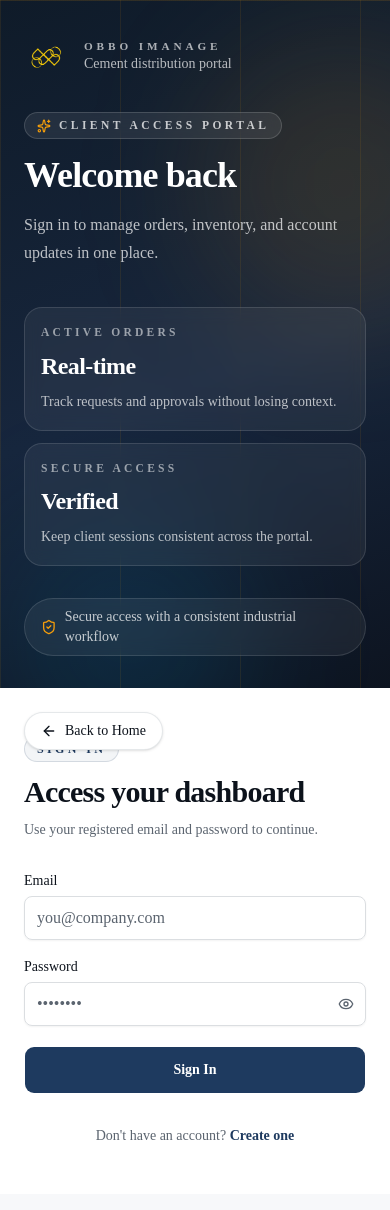
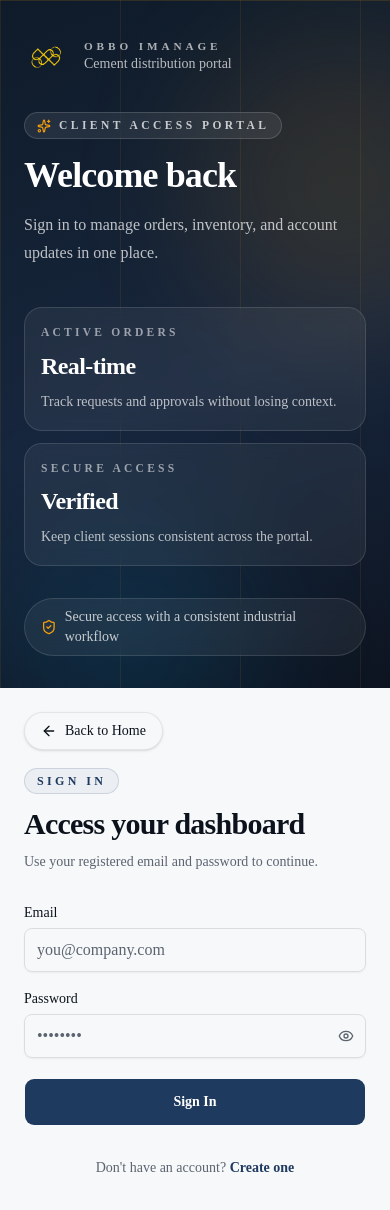
Before and after one commit to J-Akiru5/obbo, a Next.js app: page /login in a window 390 px wide. Shown: the top 1210 px of the page. Built offline with nearby package versions, Linux system fonts and the light colour scheme.

Commit message:
feat: introduce reusable AuthShell component and landing page UI

```diff
--- a/src/app/page.tsx
+++ b/src/app/page.tsx
@@ -74,10 +74,9 @@ function Navbar() {
 // ─── Hero ──────────────────────────────────────────────
 function Hero() {
   return (
-    <section className="relative pt-32 pb-20 sm:pt-40 sm:pb-28 overflow-hidden">
+    <section className="relative pt-32 pb-20 sm:pt-40 sm:pb-28 overflow-hidden bg-[linear-gradient(160deg,#0f1b29_0%,#17263d_55%,#0d1420_100%)]">
       {/* Background pattern */}
-      <div className="absolute inset-0 -z-10">
-        <div className="absolute inset-0 bg-gradient-to-br from-[var(--color-industrial-blue)] via-[#1a3352] to-[#0f1f33]" />
+      <div className="absolute inset-0">
         <div className="absolute inset-0 opacity-10" style={{ backgroundImage: 'radial-gradient(circle at 1px 1px, rgba(255,255,255,0.3) 1px, transparent 0)', backgroundSize: '40px 40px' }} />
         <div className="absolute top-20 right-10 w-72 h-72 bg-[var(--color-industrial-yellow)]/10 rounded-full blur-3xl animate-glow-pulse" />
         <div className="absolute bottom-10 left-10 w-96 h-96 bg-blue-500/10 rounded-full blur-3xl animate-glow-pulse delay-500" />
--- a/src/components/auth/auth-shell.tsx
+++ b/src/components/auth/auth-shell.tsx
@@ -27,7 +27,7 @@ export function AuthShell({
   children,
 }: AuthShellProps) {
   return (
-    <div className="relative min-h-screen w-full overflow-hidden bg-white text-foreground">
+    <div className="relative min-h-screen w-full overflow-hidden bg-background text-foreground">
       <div className="relative grid min-h-screen w-full lg:grid-cols-2">
         <section className="relative flex min-h-[18rem] flex-col justify-between overflow-hidden bg-[linear-gradient(160deg,#0f1b29_0%,#17263d_55%,#0d1420_100%)] px-6 py-8 text-white sm:px-8 lg:min-h-screen lg:px-16 lg:py-12">
           <div
@@ -95,11 +95,11 @@ export function AuthShell({
           </div>
         </section>
 
-        <section className="relative flex flex-col justify-center px-6 py-12 sm:px-8 lg:px-20">
+        <section className="relative flex flex-col justify-center px-6 pt-20 pb-12 sm:px-8 lg:px-20 lg:pt-12">
           <div className="absolute left-6 top-6 z-20 lg:left-8 lg:top-8">
             <Link
               href={backHref}
-              className="inline-flex items-center gap-2 rounded-full border border-border/70 bg-white px-4 py-2 text-sm font-medium text-foreground shadow-sm hover:border-[var(--color-industrial-blue)]/30 hover:bg-slate-50 hover:text-[var(--color-industrial-blue)] transition-colors"
+              className="inline-flex items-center gap-2 rounded-full border border-border/70 bg-background px-4 py-2 text-sm font-medium text-foreground shadow-sm hover:border-[var(--color-industrial-blue)]/30 hover:bg-muted hover:text-[var(--color-industrial-blue)] transition-colors"
             >
               <ArrowLeft className="size-4" />
               {backLabel}
```
